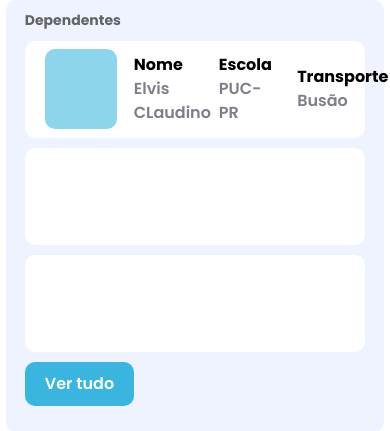
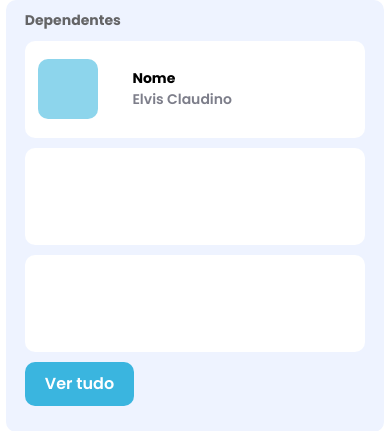
Before and after one commit to murilo-a-m/faculdade-ichild, a PHP site: page /src/pages/responsibleMenu.html in a window 390 px wide. Shown: the part 68-499 px from the top of the page. Run offline with PHP 8.4, Linux system fonts and the light colour scheme.

Commit message:
[att]: dependent info responsive

```diff
--- a/src/css/style.css
+++ b/src/css/style.css
@@ -934,11 +934,11 @@ body {
   gap: 5%;
 }
 .card__dependents-content .dependent__img {
-  width: 80px;
-  height: 80px;
+  width: 60px;
+  height: 60px;
   background-color: rgba(58, 182, 223, 0.5764705882);
   border-radius: 10px;
-  margin-left: 20px;
+  margin-left: 4%;
 }
 .card__dependents-content .dependent__info {
   width: 20%;
@@ -947,14 +947,29 @@ body {
   color: black;
   font-weight: bold;
   margin: 0;
+  font-size: 12px;
 }
 .card__dependents-content .dependent__info .dependent__info-text {
   color: #7d7e8a;
   font-weight: 600;
   margin: 0;
+  font-size: 12px;
 }
 
 @media (max-width: 1024px) {
+  .card__dependents-content .dependent__img {
+    width: 50px;
+    height: 50px;
+  }
+  .card__dependents-content .dependent__info {
+    width: 24%;
+  }
+  .card__dependents-content .dependent__info .dependent__info-title {
+    font-size: 11px;
+  }
+  .card__dependents-content .dependent__info .dependent__info-text {
+    font-size: 11px;
+  }
   .container__main-app .card__title {
     font-size: 14px;
   }
@@ -1014,6 +1029,26 @@ body {
   }
 }
 @media (max-width: 425px) {
+  .card__dependents-content .dependent__info:nth-child(4),
+  .card__dependents-content .dependent__info:nth-child(3) {
+    display: none;
+  }
+  .card__dependents-content {
+    gap: 10%;
+  }
+  .card__dependents-content .dependent__img {
+    width: 60px;
+    height: 60px;
+  }
+  .card__dependents-content .dependent__info {
+    width: auto;
+  }
+  .card__dependents-content .dependent__info .dependent__info-title {
+    font-size: 14px;
+  }
+  .card__dependents-content .dependent__info .dependent__info-text {
+    font-size: 14px;
+  }
   .card__container .card__log-content {
     height: 12%;
   }
--- a/src/pages/responsibleMenu.html
+++ b/src/pages/responsibleMenu.html
@@ -77,7 +77,7 @@
               <div class="dependent__img"></div>
               <div class="dependent__info">
                 <p class="dependent__info-title">Nome</p>
-                <p class="dependent__info-text">Elvis CLaudino</p>
+                <p class="dependent__info-text">Elvis Claudino</p>
               </div>
               <div class="dependent__info">
                 <p class="dependent__info-title">Escola</p>
--- a/src/sass/pages/responsibleMenu.scss
+++ b/src/sass/pages/responsibleMenu.scss
@@ -151,11 +151,11 @@
   align-items: center;
   gap: 5%;
   .dependent__img {
-    width: 80px;
-    height: 80px;
+    width: 60px;
+    height: 60px;
     background-color: #3ab6df93;
     border-radius: 10px;
-    margin-left: 20px;
+    margin-left: 4%;
   }
   .dependent__info {
     width: 20%;
@@ -163,16 +163,34 @@
       color: black;
       font-weight: bold;
       margin: 0;
+      font-size: 12px;
     }
     .dependent__info-text {
       color: $gray-text-color;
       font-weight: 600;
       margin: 0;
+      font-size: 12px;
     }
   }
 }
 
 @media (max-width: 1024px) {
+  .card__dependents-content {
+    .dependent__img {
+      width: 50px;
+      height: 50px;
+    }
+    .dependent__info {
+      width: 24%;
+      .dependent__info-title {
+        font-size: 11px;
+      }
+      .dependent__info-text {
+        font-size: 11px;
+      }
+    }
+  }
+
   .container__main-app .card__title {
     font-size: 14px;
   }
@@ -241,6 +259,30 @@
 }
 
 @media (max-width: 425px) {
+  .card__dependents-content {
+    .dependent__info:nth-child(4),
+    .dependent__info:nth-child(3) {
+      display: none;
+    }
+  }
+
+  .card__dependents-content {
+    gap: 10%;
+    .dependent__img {
+      width: 60px;
+      height: 60px;
+    }
+    .dependent__info {
+      width: auto;
+      .dependent__info-title {
+        font-size: 14px;
+      }
+      .dependent__info-text {
+        font-size: 14px;
+      }
+    }
+  }
+
   .card__container .card__log-content {
     height: 12%;
   }
```
Also changed, not shown: 1 other file.
